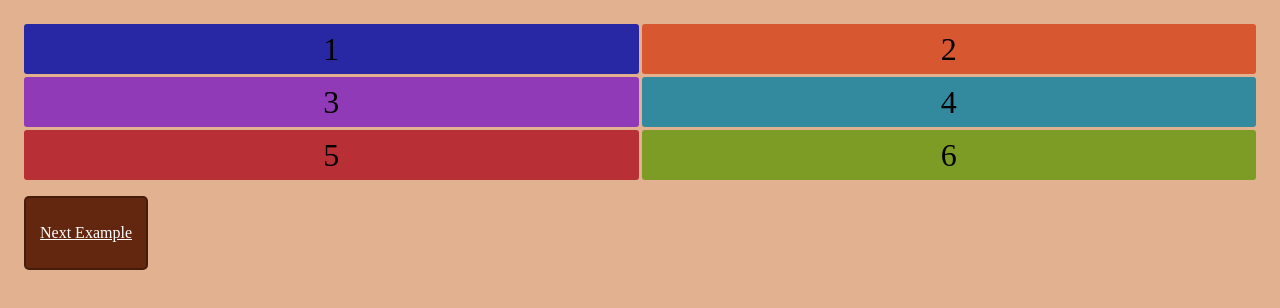
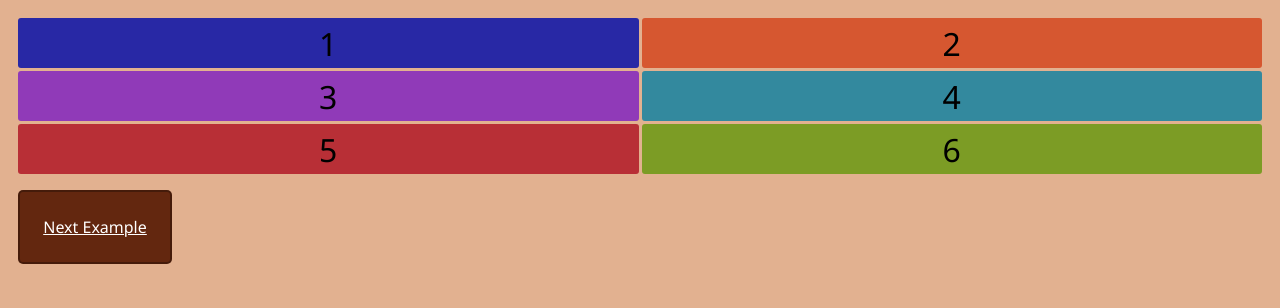
Before and after one commit to JuanRojoA/grid-layout-examples, a plain HTML site: page index.html in a window 1280 px wide. Drawn offline with Linux system fonts and the light colour scheme.

Commit message:
Files formatted with Prettier and minor fixes.

```diff
--- a/css/example1.css
+++ b/css/example1.css
@@ -1,9 +1,13 @@
-html{
+html {
   background-color: rgba(216, 148, 102, 0.726);
   margin: 1rem;
+  font-family: "Segoe UI", Tahoma, Geneva, Verdana, sans-serif;
+  font-size: 62.5%;
 }
-
-.container{
+body {
+  font-size: 16px;
+}
+.container {
   display: grid;
   /* Other ways of creating grid columns and rows */
   /* grid-template-columns: repeat(6, 1fr); */
@@ -13,7 +17,7 @@ html{
   grid-gap: 3px;
 }
 
-.container > div{
+.container > div {
   display: flex;
   justify-content: center;
   align-items: center;
@@ -21,28 +25,28 @@ html{
   border-radius: 3px;
 }
 
-.container > div:nth-child(1){
+.container > div:nth-child(1) {
   background-color: rgb(40, 40, 165);
 }
-.container > div:nth-child(2){
+.container > div:nth-child(2) {
   background-color: rgb(214, 87, 48);
 }
-.container > div:nth-child(3){
+.container > div:nth-child(3) {
   background-color: rgb(144, 58, 184);
 }
-.container > div:nth-child(4){
+.container > div:nth-child(4) {
   background-color: rgb(51, 137, 158);
 }
-.container > div:nth-child(5){
+.container > div:nth-child(5) {
   background-color: rgb(184, 47, 54);
 }
-.container > div:nth-child(6){
+.container > div:nth-child(6) {
   background-color: rgb(124, 156, 37);
 }
 
-p{
-     width: 100px;
-     height: 50px;
+p {
+  width: 13rem;
+  height: 5rem;
   background-color: rgb(99, 39, 15);
   text-align: center;
   line-height: 50px;
@@ -51,6 +55,6 @@ p{
   padding: 10px;
 }
 
-p > a{
+p > a {
   color: white;
 }
--- a/index.html
+++ b/index.html
@@ -1,10 +1,10 @@
 <!DOCTYPE html>
 <html lang="en">
   <head>
-     <meta charset="UTF-8">
-     <meta http-equiv="X-UA-Compatible" content="IE=edge">
-     <meta name="viewport" content="width=device-width, initial-scale=1.0">
-     <link rel="stylesheet" href="./css/example1.css">
+    <meta charset="UTF-8" />
+    <meta http-equiv="X-UA-Compatible" content="IE=edge" />
+    <meta name="viewport" content="width=device-width, initial-scale=1.0" />
+    <link rel="stylesheet" href="./css/example1.css" />
     <title>Example grid layout 1</title>
   </head>
   <body>
```
Lines whose indentation alone changed are shown as unchanged.
